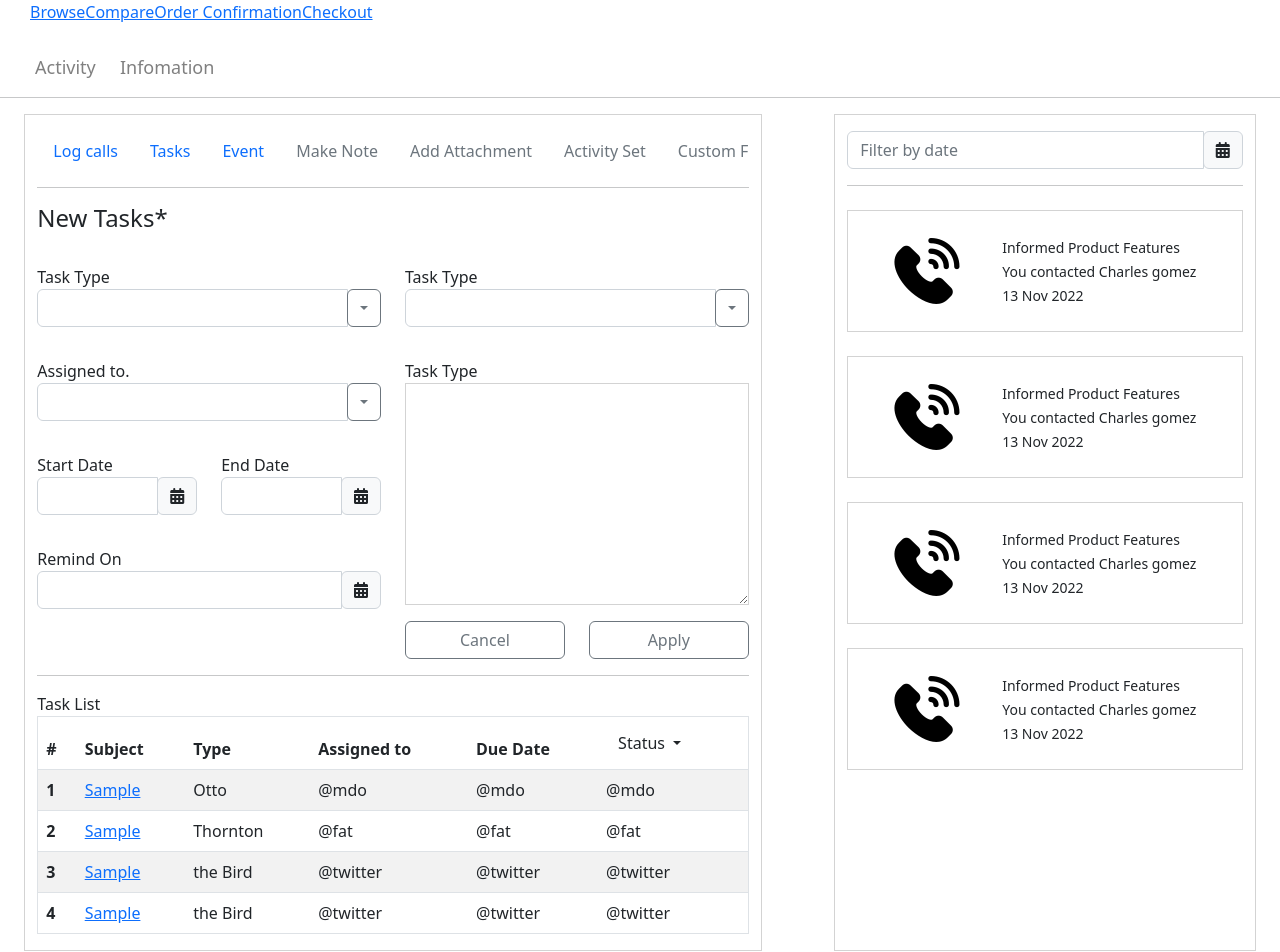
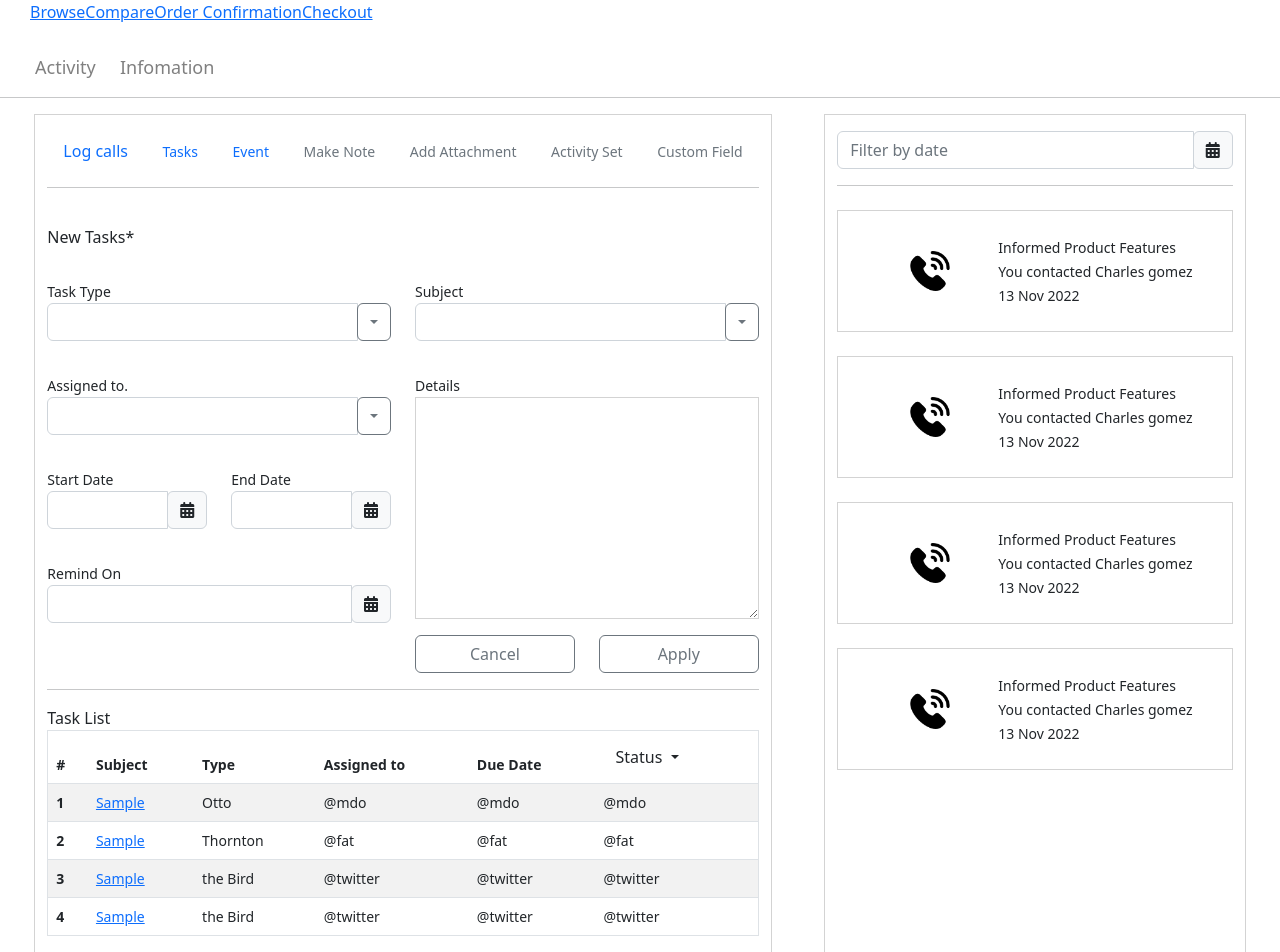
Before and after one commit to akshay643/pepper, a plain HTML site: page index.html in a window 1280 px wide. Drawn offline with nearby package versions, Linux system fonts and the light colour scheme.

Commit message:
Add files via upload

```diff
--- a/index.html
+++ b/index.html
@@ -39,32 +39,31 @@
 <hr>
 
 
-<section>
 
     <div class="row d-flex mx-2 justify-content-around">
 
         <div class="left col-12 col-lg-7">
-            <ul class=" nav flex-nowrap text-nowrap  my-3 overflow-scroll">
+            <ul class=" nav d-flex justify-content-between flex-nowrap text-nowrap  my-3 overflow-scroll">
                 <li class="nav-item">
                   <a class="nav-link active" aria-current="page" href="#">Log calls</a>
                 </li>
                 <li class="nav-item">
-                  <a class="nav-link" href="#">Tasks</a>
+                  <a class="nav-link" href="#"><small>Tasks</small></a>
                 </li>
                 <li class="nav-item">
-                  <a class="nav-link" href="#">Event</a>
+                  <a class="nav-link" href="#"><small>Event</small></a>
                 </li>
                 <li class="nav-item">
-                  <a class="nav-link disabled">Make Note</a>
+                  <a class="nav-link disabled"><small>Make Note</small></a>
                 </li>
                 <li class="nav-item">
-                  <a class="nav-link disabled">Add Attachment</a>
+                  <a class="nav-link disabled"><small>Add Attachment</small></a>
                 </li>
                 <li class="nav-item">
-                  <a class="nav-link disabled">Activity Set</a>
+                  <a class="nav-link disabled"><small>Activity Set</small></a>
                 </li>
                 <li class="nav-item">
-                  <a class="nav-link disabled">Custom Field</a>
+                  <a class="nav-link disabled"> <small> Custom Field</small></a>
                 </li>
               </ul>
 
@@ -72,11 +71,11 @@
 
 
 
-              <div class="formsection">
+              <div class="formsection w-100 overflow-hidden">
 
                 <form action="">
 
-                        <h4>New Tasks*</h4>
+                        <h6 class="mt-4">New Tasks*</h6>
 
                         <p></p>
 
@@ -84,7 +83,7 @@
 
                             <div class="col-12 col-lg-6">
 
-                                <label class="w-100 my-3" for="">Task Type
+                                <label class="w-100 my-3" for=""><small>Task Type</small>
                                     <div class="input-group">
                                         <input type="text" class="form-control" aria-label="Text input with dropdown button">
                                         <div class="input-group-append">
@@ -100,7 +99,7 @@
                                     </div>
                                 </label>
 
-                                <label class="w-100 my-3" for="">Assigned to.
+                                <label class="w-100 my-3" for=""><small>Assigned to.</small>
                                     <div class="input-group">
                                         <input type="text" class="form-control" aria-label="Text input with dropdown button">
                                         <div class="input-group-append">
@@ -122,7 +121,7 @@
 
                                     <div class="col-12 col-lg-6">
 
-                                        <label class="w-100 my-3" for="">Start Date
+                                        <label class="w-100 my-3" for=""><small>Start Date</small>
                                             <div class="input-group">
                                                     <div class="input-group date" id="datepicker">
                                                       <input type="text" class="form-control" id="date"/>
@@ -138,7 +137,7 @@
                                     </div>
 
                                     <div class="col-12 col-lg-6">
-                                        <label class="w-100 my-3" for="">End Date
+                                        <label class="w-100 my-3" for=""><small>End Date </small>
                                             <div class="input-group">
                                                     <div class="input-group date" id="datepicker">
                                                       <input type="text" class="form-control" id="date"/>
@@ -160,7 +159,7 @@
 
 
 
-                                <label class="w-100 my-3" for="">Remind On
+                                <label class="w-100 my-3" for=""><small>Remind On</small>
                                     <div class="input-group">
                                             <div class="input-group date" id="datepicker">
                                               <input type="text" class="form-control" id="date"/>
@@ -184,7 +183,7 @@
 
 
                             <div class="col-12 col-lg-6">
-                                <label class="w-100 my-3" for="">Task Type
+                                <label class="w-100 my-3" for=""><small>Subject</small>
                                     <div class="input-group">
                                         <input type="text" class="form-control" aria-label="Text input with dropdown button">
                                         <div class="input-group-append">
@@ -200,7 +199,7 @@
                                     </div>
                                 </label>
 
-                                <label class="w-100 my-3" for="">Task Type
+                                <label class="w-100 my-3" for=""><small>Details</small>
                                     <div class="input-group h-100">
                                         <textarea class="w-100" name="" id="" cols="30" rows="9"></textarea>
 
@@ -234,7 +233,7 @@
 
             <hr>
 
-            <table class="table table-striped"> Task List
+            <table class="table table-striped small "> Task List
                 <thead>
                   <tr>
                     <th scope="col">#</th>
@@ -297,7 +296,7 @@
 
 
 
-        <div class="right col-12 col-lg-4 ">
+        <div class="right col-12 col-lg-4 mx-0 ">
                 <div class="input-group my-3">
                         <div class="input-group date" id="datepicker">
                           <input type="text" class="form-control" id="date" placeholder="Filter by date"/>
@@ -312,9 +311,9 @@
                 <hr>
 
 
-                <div class="cotactUpdate d-flex justify-content-around p-4 my-4 align-items-center">
+                <div class="cotactUpdate d-flex p-4 my-4 align-items-center">
 
-                    <div>
+                    <div class="mx-5">
                         <img src="/images/call.png" alt="">
                      </div>
                     <div>
@@ -325,9 +324,9 @@
 
 
                 </div>
-                <div class="cotactUpdate d-flex justify-content-around p-4 my-4 align-items-center">
+                <div class="cotactUpdate d-flex p-4 my-4 align-items-center">
 
-                    <div>
+                    <div class="mx-5">
                         <img src="/images/call.png" alt="">
                      </div>
                     <div>
@@ -338,9 +337,9 @@
 
 
                 </div>
-                <div class="cotactUpdate d-flex justify-content-around p-4 my-4 align-items-center">
+                <div class="cotactUpdate d-flex p-4 my-4 align-items-center">
 
-                    <div>
+                    <div class="mx-5">
                         <img src="/images/call.png" alt="">
                      </div>
                     <div>
@@ -352,9 +351,9 @@
 
                 </div>
 
-                <div class="cotactUpdate d-flex justify-content-around p-4 my-4 align-items-center">
+                <div class="cotactUpdate d-flex p-4 my-4 align-items-center">
 
-                    <div>
+                    <div class="mx-5">
                         <img src="/images/call.png" alt="">
                      </div>
                     <div>
@@ -377,7 +376,6 @@
 
 
 
-</section>
 
 
 
--- a/style.css
+++ b/style.css
@@ -12,9 +12,6 @@
 
 /*  */
 
-a{
-    text-decoration: none;
-}
 
 
 header{
@@ -99,3 +96,7 @@ table{
 .cotactUpdate{
     border:1px solid lightgrey
 }
+
+img{
+    width:40px;
+}
```
